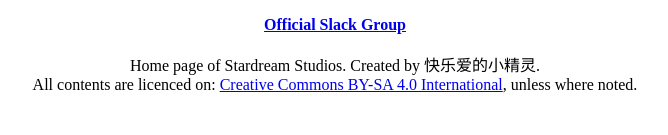
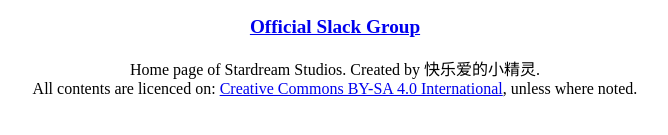
Before and after one commit to LoveBodhi/LoveBodhi.github.io, a plain HTML site: page index.html in a window 1280 px wide. Shown: the part 255-390 px from the top of the page, 305-973 px from the left. Drawn offline with Linux system fonts and the light colour scheme.

Commit message:
Update index.html

```diff
--- a/index.html
+++ b/index.html
@@ -48,7 +48,7 @@
 </big>
 <br>
 
-<a style="font-weight: bold;" href="https://join.slack.com/t/stardreamstudios/shared_invite/enQtODg1NjM4MDY5MzI4LTkyYjg2MDExYmEyODlhOTg5NjdmYmU2Y2QxY2I4OGRlM2NjNDJhYThlNTA3ZDFjYzk2YzlkNjBiYjA4MzY0ZTY">Official Slack Group</a><br>
+<big><a style="font-weight: bold;" href="https://join.slack.com/t/stardreamstudios/shared_invite/enQtODg1NjM4MDY5MzI4LTkyYjg2MDExYmEyODlhOTg5NjdmYmU2Y2QxY2I4OGRlM2NjNDJhYThlNTA3ZDFjYzk2YzlkNjBiYjA4MzY0ZTY">Official Slack Group</a></big><br>
 
 <br>
 
```
